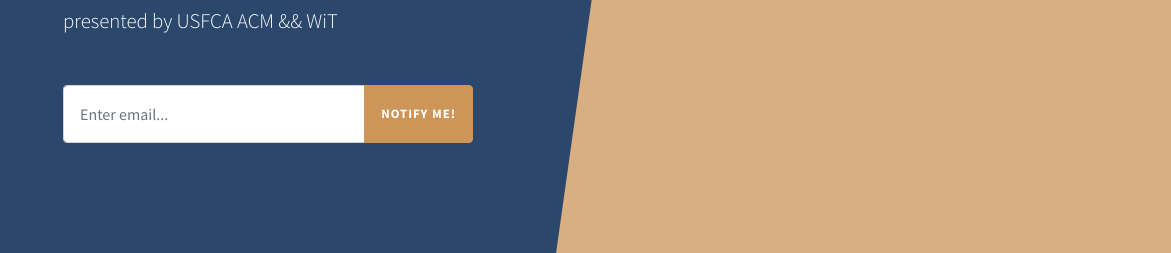
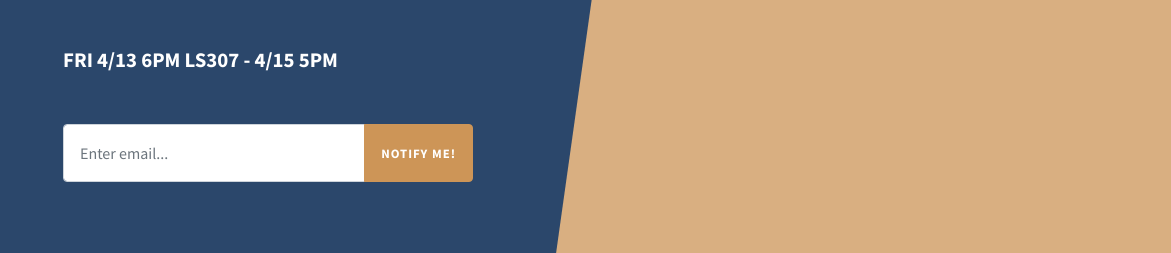
Before and after one commit to USFCAACM/empowerment, a website: page index.html in a window 1280 px wide. Shown: the part 401-654 px from the top of the page, 0-1171 px from the left. Drawn offline with Linux system fonts and the light colour scheme.

Commit message:
changed index

```diff
--- a/index.html
+++ b/index.html
@@ -35,6 +35,7 @@
             <div class="masthead-content text-white py-5 py-md-0">
               <h1 class="mb-3">Empowerment Hackathon</h1>
               <p class="mb-5">presented by USFCA ACM && WiT</p>
+              <p class="mb-5"><strong>FRI 4/13 6PM LS307 - 4/15 5PM</strong></p>
               <div class="input-group input-group-newsletter">
                 <input type="email" class="form-control" placeholder="Enter email..." aria-label="Enter email..." aria-describedby="basic-addon">
                 <div class="input-group-append">
```
